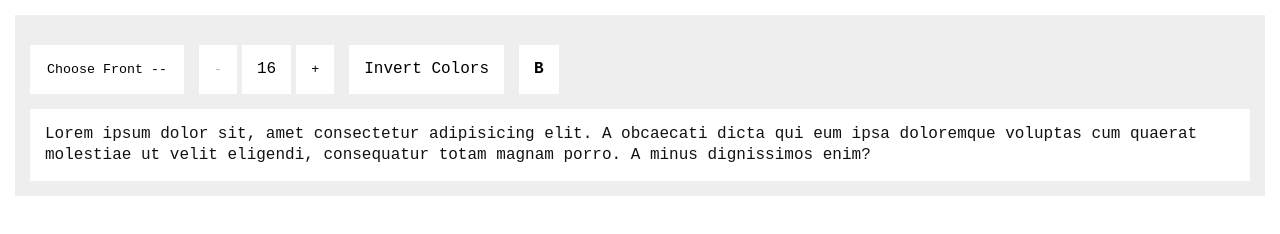
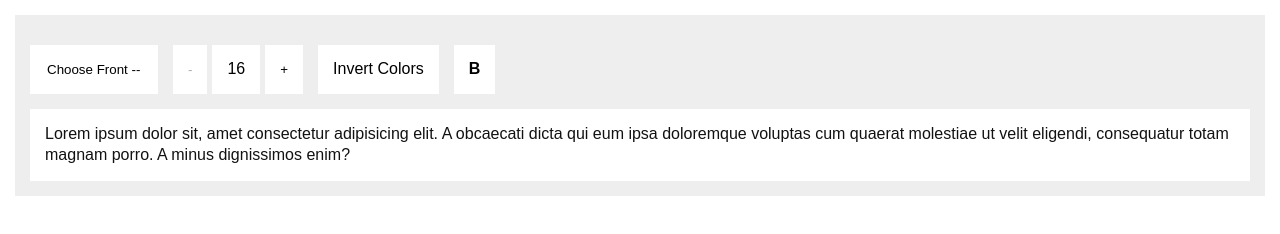
Before and after one commit to slimanesedrati/JavaScript-Projects, a plain HTML site: page Simple Articles Editor/index.html in a window 1280 px wide. Drawn offline with Linux system fonts and the light colour scheme.

Commit message:
Update style.css

```diff
--- a/Simple Articles Editor/style.css
+++ b/Simple Articles Editor/style.css
@@ -11,7 +11,7 @@
 * {
     margin: 0;
     padding: 0;
-    font-family: 'Courier New';
+    font-family: Arial;
     border-style: none;
     outline: none;
     box-sizing: border-box;
```
